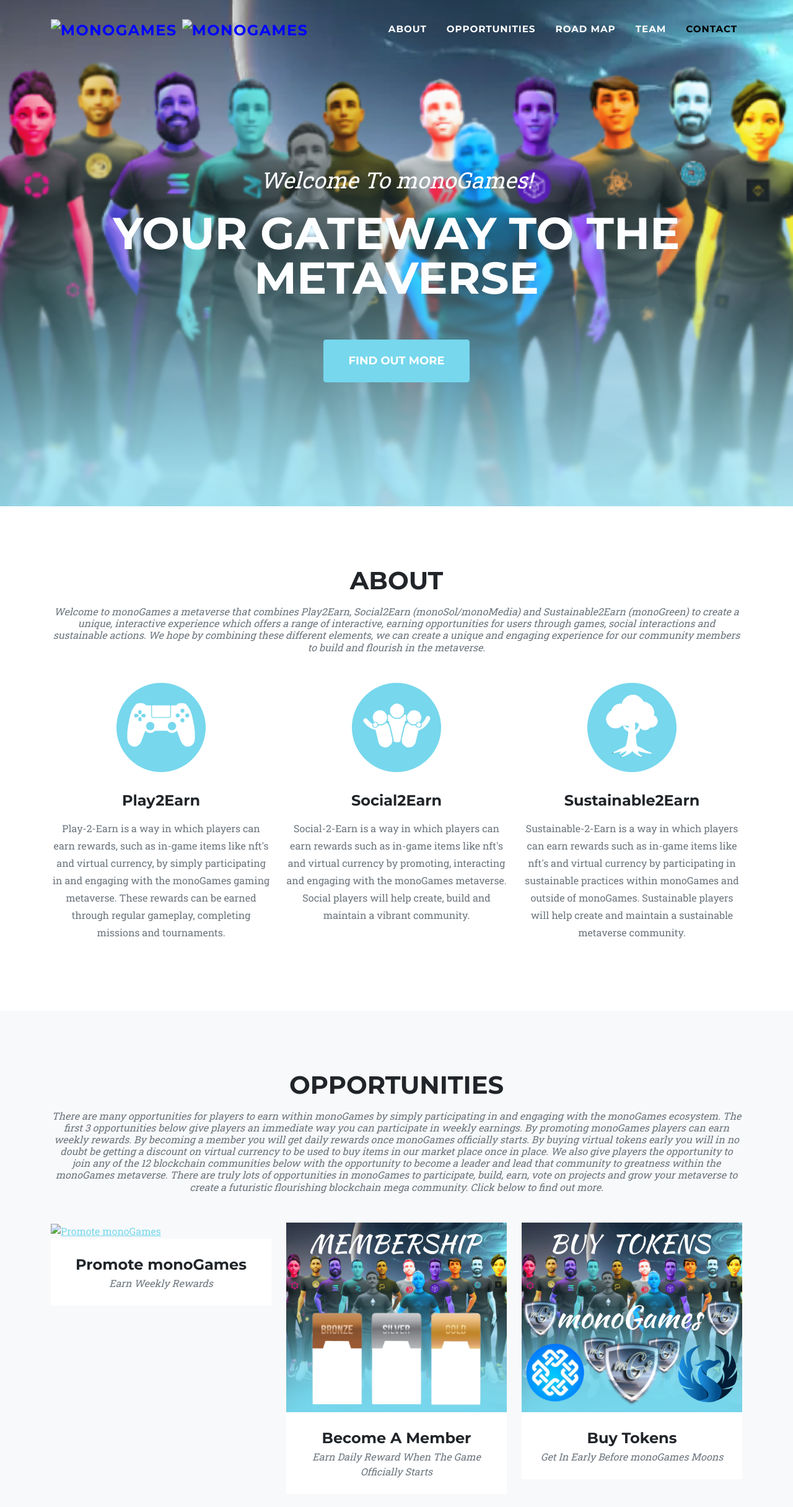
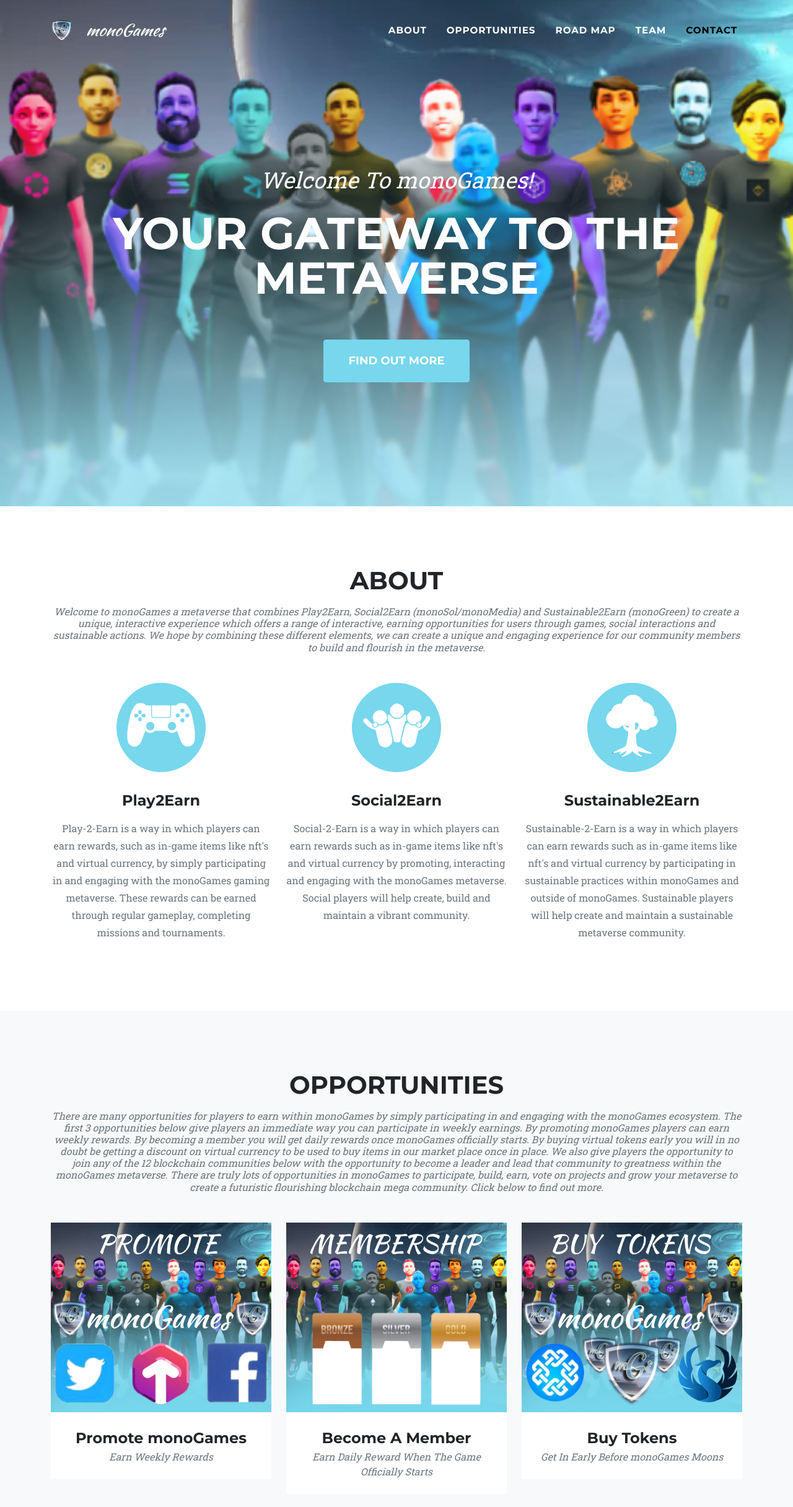
Before and after one commit to 369gtech/monoGames-Landing-Page-369, a plain HTML site: page index.html in a window 1280 px wide. Shown: the top 2432 px of the page at 62% size. Drawn offline with nearby package versions, Linux system fonts and the light colour scheme; grey boxes are pictures that could not be loaded.

Commit message:
css changes to dis

```diff
--- a/index.html
+++ b/index.html
@@ -7,7 +7,7 @@
         <meta name="author" content="" />
         <title>monoGames Landing Page</title>
         <!-- Favicon-->
-        <link rel="icon" type="image/x-icon" href="assets/img/MLogoCool1.png" />
+        <link rel="icon" type="image/x-icon" href="assets/img/IconLogoMGSshield.png" />
         <!-- Font Awesome icons (free version)-->
         <script src="https://use.fontawesome.com/releases/v6.1.0/js/all.js" crossorigin="anonymous"></script>
         <!-- Google fonts-->
@@ -20,7 +20,7 @@
         <!-- Navigation-->
         <nav class="navbar navbar-expand-lg navbar-dark fixed-top" id="mainNav">
             <div class="container">
-                <a class="navbar-brand" href="#page-top"><img src="/dist/assets/img/IconLogoMGSshield.png"alt="monoGames"/> <img src="/dist/assets/img/monoGamesLogo.png" alt="monoGames" /></a>
+                <a class="navbar-brand" href="#page-top"><img src="assets/img/IconLogoMGSshield.png"alt="monoGames"/> <img src="assets/img/monoGamesLogo.png" alt="monoGames" /></a>
                 <button class="navbar-toggler" type="button" data-bs-toggle="collapse" data-bs-target="#navbarResponsive" aria-controls="navbarResponsive" aria-expanded="false" aria-label="Toggle navigation">
                     Menu
                     <i class="fas fa-bars ms-1"></i>
@@ -104,7 +104,7 @@
                                 <div class="portfolio-hover">
                                     <div class="portfolio-hover-content"><i class="fas fa-plus fa-3x"></i></div>
                                 </div>
-                                <img class="img-fluid" src="/dist/assets/img/portfolio/PromoTokenMember/Promote.png" alt="Promote monoGames" />
+                                <img class="img-fluid" src="assets/img/portfolio/PromoTokenMember/Promote.png" alt="Promote monoGames" />
                             </a>
                             <div class="portfolio-caption">
                                 <div class="portfolio-caption-heading">Promote monoGames </div>
```
